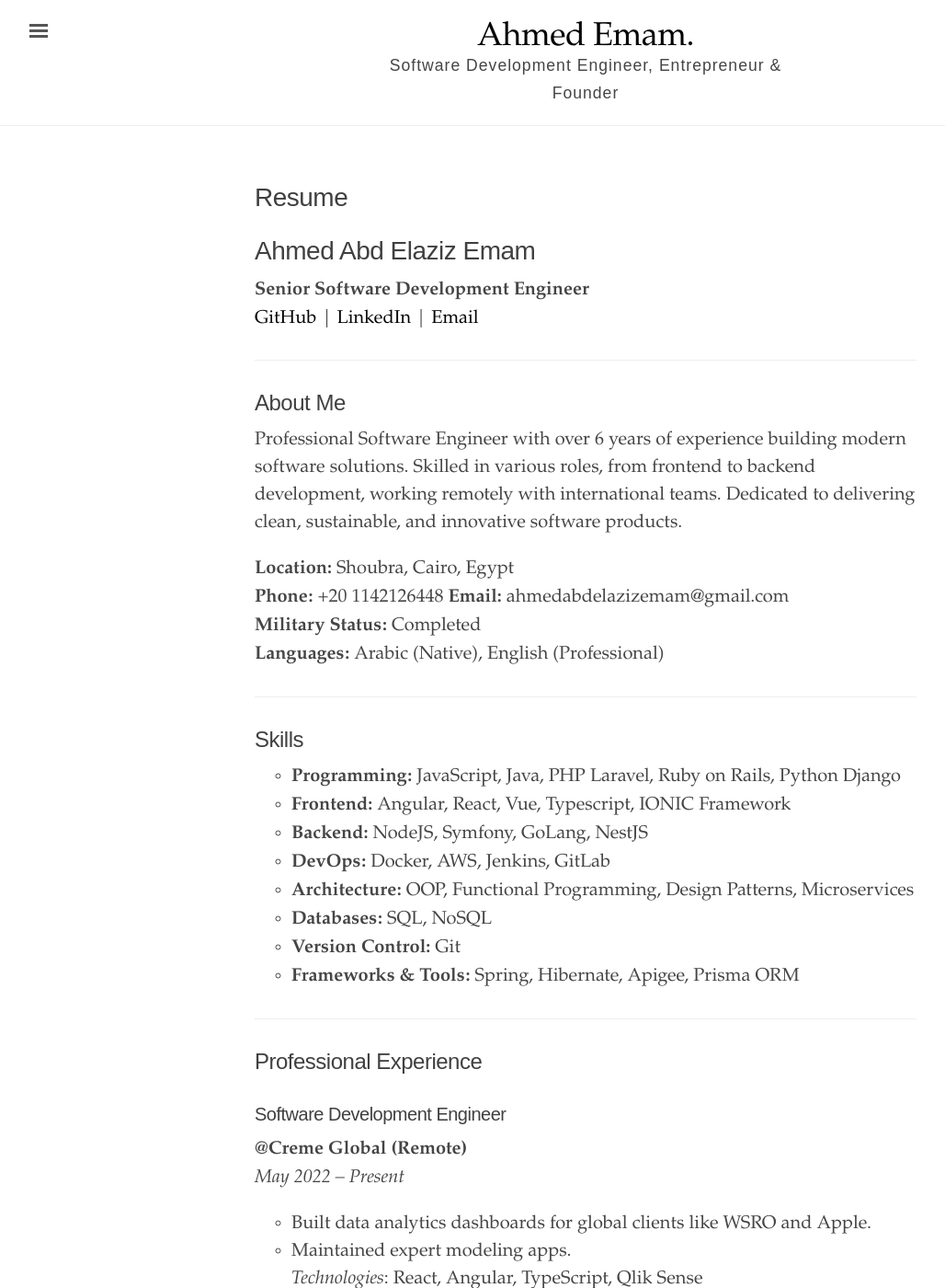
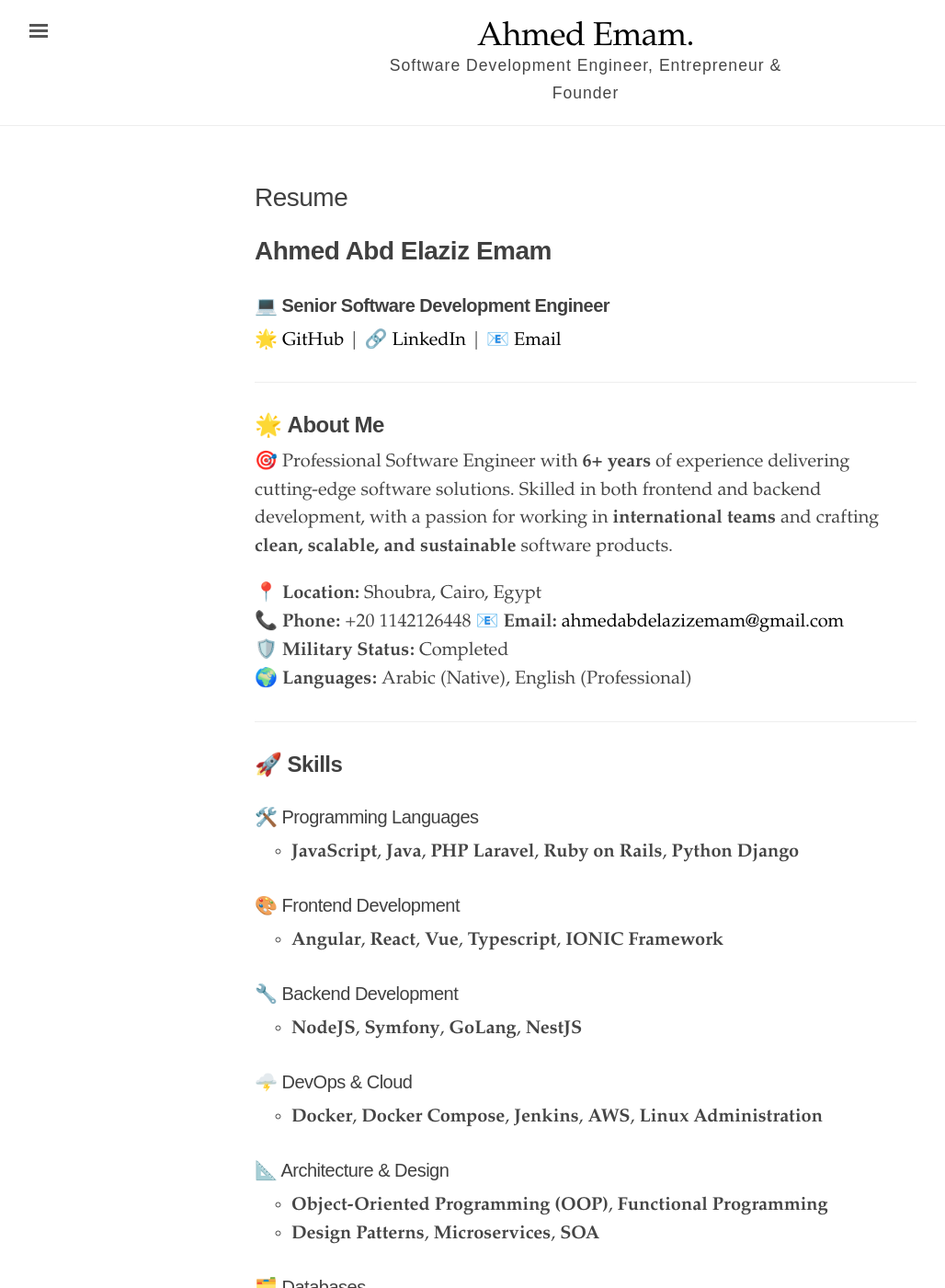
Before and after one commit to ahmedemam/ahmedemam.github.io, a Jekyll site: the page built from resume.md, in a window 1280 px wide and 1400 px high. Shown: the whole window at 92% size, without its empty margins (3-1031 px from the left). Built offline with Jekyll 4.4.1, drawn with Linux system fonts in a browser that asks for light colours; some of the changed text lies outside the part shown.

Commit message:
resume page

```diff
--- a/resume.md
+++ b/resume.md
@@ -2,73 +2,121 @@
 layout: page
 title: Resume
 ---
-# Ahmed Abd Elaziz Emam
 
-**Senior Software Development Engineer**
-[GitHub](https://github.com/ahmedemam) | [LinkedIn](https://www.linkedin.com/in/ahmedhardworker/) | [Email](mailto:ahmedabdelazizemam@gmail.com)
+# **Ahmed Abd Elaziz Emam**
+
+### 💻 **Senior Software Development Engineer**
+[🌟 GitHub](https://github.com/ahmedemam) | [🔗 LinkedIn](https://www.linkedin.com/in/ahmedhardworker/) | [📧 Email](mailto:ahmedabdelazizemam@gmail.com)
 
 ---
 
-## About Me
-Professional Software Engineer with over 6 years of experience building modern software solutions. Skilled in various roles, from frontend to backend development, working remotely with international teams. Dedicated to delivering clean, sustainable, and innovative software products.
+## 🌟 **About Me**
+🎯 Professional Software Engineer with **6+ years** of experience delivering cutting-edge software solutions. Skilled in both frontend and backend development, with a passion for working in **international teams** and crafting **clean, scalable, and sustainable** software products.
 
-**Location:** Shoubra, Cairo, Egypt
-**Phone:** +20 1142126448
-**Email:** ahmedabdelazizemam@gmail.com
-**Military Status:** Completed
-**Languages:** Arabic (Native), English (Professional)
+📍 **Location:** Shoubra, Cairo, Egypt
+📞 **Phone:** +20 1142126448
+📧 **Email:** [ahmedabdelazizemam@gmail.com](mailto:ahmedabdelazizemam@gmail.com)
+🛡️ **Military Status:** Completed
+🌍 **Languages:** Arabic (Native), English (Professional)
 
 ---
 
-## Skills
-- **Programming:** JavaScript, Java, PHP Laravel, Ruby on Rails, Python Django
-- **Frontend:** Angular, React, Vue, Typescript, IONIC Framework
-- **Backend:** NodeJS, Symfony, GoLang, NestJS
-- **DevOps:** Docker, AWS, Jenkins, GitLab
-- **Architecture:** OOP, Functional Programming, Design Patterns, Microservices
-- **Databases:** SQL, NoSQL
-- **Version Control:** Git
-- **Frameworks & Tools:** Spring, Hibernate, Apigee, Prisma ORM
+## 🚀 **Skills**
+
+### 🛠️ Programming Languages
+- **JavaScript**, **Java**, **PHP Laravel**, **Ruby on Rails**, **Python Django**
+
+### 🎨 Frontend Development
+- **Angular**, **React**, **Vue**, **Typescript**, **IONIC Framework**
+
+### 🔧 Backend Development
+- **NodeJS**, **Symfony**, **GoLang**, **NestJS**
+
+### 🌩️ DevOps & Cloud
+- **Docker**, **Docker Compose**, **Jenkins**, **AWS**, **Linux Administration**
+
+### 📐 Architecture & Design
+- **Object-Oriented Programming (OOP)**, **Functional Programming**
+- **Design Patterns**, **Microservices**, **SOA**
+
+### 🗂️ Databases
+- **SQL**, **NoSQL**
+
+### 🔑 Other Tools
+- **Git**, **Apigee**, **Prisma ORM**, **Agile Scrum**
 
 ---
 
-## Professional Experience
+## 💼 **Professional Experience**
 
-### Software Development Engineer
+### ⭐ **Senior Software Development Engineer**
 **@Creme Global (Remote)**
-*May 2022 – Present*
-- Built data analytics dashboards for global clients like WSRO and Apple.
-- Maintained expert modeling apps.
-*Technologies*: React, Angular, TypeScript, Qlik Sense
-
-### Senior Software Development Engineer
-**@Jumia Food**
-*April 2022 – October 2022*
-- Developed and maintained the Jumia Food app for 10+ countries.
-*Technologies*: Symfony, Laravel, NodeJS, GoLang
-
-### Software Development Engineer
-**@Cloudypedia**
-*June 2021 – March 2022*
-- Built a CMS application for API consumption management.
-*Technologies*: Symfony PHP, Apigee GCP
-
-### Additional Roles
-- Worked with Beyond-Solution LLC, Orange Labs Egypt on projects involving insurance, CI/CD pipelines, and mobile development.
+📅 *May 2022 – Present*
+- 🔹 Built **data analytics dashboards** for global clients like **WSRO**, **REJV (CARES NG DB)**, and **RIFM**.
+- 🔹 Maintained **data portals** and **expert modeling apps**.
+- **Technologies:** React, Angular, Typescript, Qlik Sense
 
 ---
 
-## Education
-- **BSc in Computer Science**, Shorouk Academy, Cairo, Egypt (2016)
-- **Software Development Diploma**, ITI Open Source Specialization (2019)
+### 🌟 **Senior Software Development Engineer**
+**@Jumia Food**
+📅 *April 2022 – October 2022*
+- 🔹 Enhanced the **Jumia Food App** for operations across **10+ countries**.
+- **Technologies:** Symfony, Laravel, NodeJS, GoLang
 
 ---
 
-## Interests
-- **Professional**: Big scale projects, open-source contributions, problem-solving
-- **Personal**: Reading, writing, learning German, and traveling
+### 💡 **Senior Software Development Engineer**
+**@Cloudypedia**
+📅 *June 2021 – March 2022*
+- 🔹 Built a **CMS application** for API consumption and user management.
+- **Technologies:** Symfony PHP, Apigee GCP, Drupal CMS
 
 ---
 
-## Contact
-Feel free to connect via [LinkedIn](https://www.linkedin.com/in/ahmedhardworker/) or check my projects on [GitHub](https://github.com/ahmedemam).
+### 🔍 **Software Development Engineer**
+**@Beyond-Solution LLC**
+📅 *December 2020 – July 2021*
+- 🔹 Managed **medical insurance data** for **50K+ users** via a web app.
+- 🔹 Developed a **Single Sign-On (SSO)** layer for company apps.
+- **Technologies:** React, Typescript, NestJS, Prisma ORM, AWS ECS
+
+---
+
+### 🌍 **Software Development Engineer**
+**@Orange Labs Egypt**
+📅 *July 2019 – December 2020*
+- 🔹 Designed a **secure app** for board meetings at **CIB Egypt**.
+- 🔹 Built a **global partnership management tool** for Orange France.
+- **Technologies:** Angular, Nginx, AWS, ELK Stack
+
+---
+
+## 🎓 **Education**
+
+🎓 **Bachelor’s Degree in Computer Science**
+**@Shorouk Academy**
+📅 *Graduated: 2016*
+- **Graduation Project:** Smart Security System for Smart Homes
+
+🎓 **Software Development Diploma**
+**@Information Technology Institute (ITI)**
+📅 *Graduated: 2019*
+- Specialized in **Open Source Technologies**, including:
+  - Angular, React, NodeJS, ExpressJS, Ruby on Rails
+
+---
+
+## 🎯 **Interests**
+
+- **Professional:** Open-source contributions, big-scale projects, DevOps & cloud computing
+- **Personal:** Reading, writing, sports, traveling, learning German
+
+---
+
+## 🌟 **Contact Me**
+
+Feel free to connect:
+📧 **Email:** [ahmedabdelazizemam@gmail.com](mailto:ahmedabdelazizemam@gmail.com)
+🔗 **LinkedIn:** [ahmedhardworker](https://www.linkedin.com/in/ahmedhardworker/)
+🌟 **GitHub:** [ahmedemam](https://github.com/ahmedemam)
```
